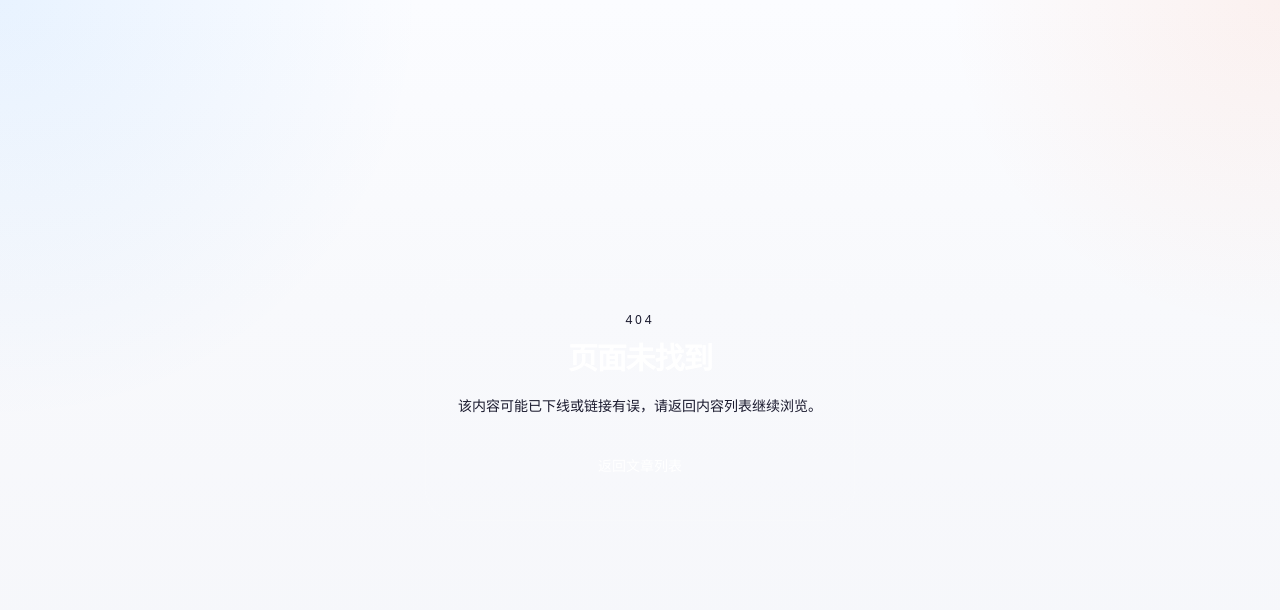
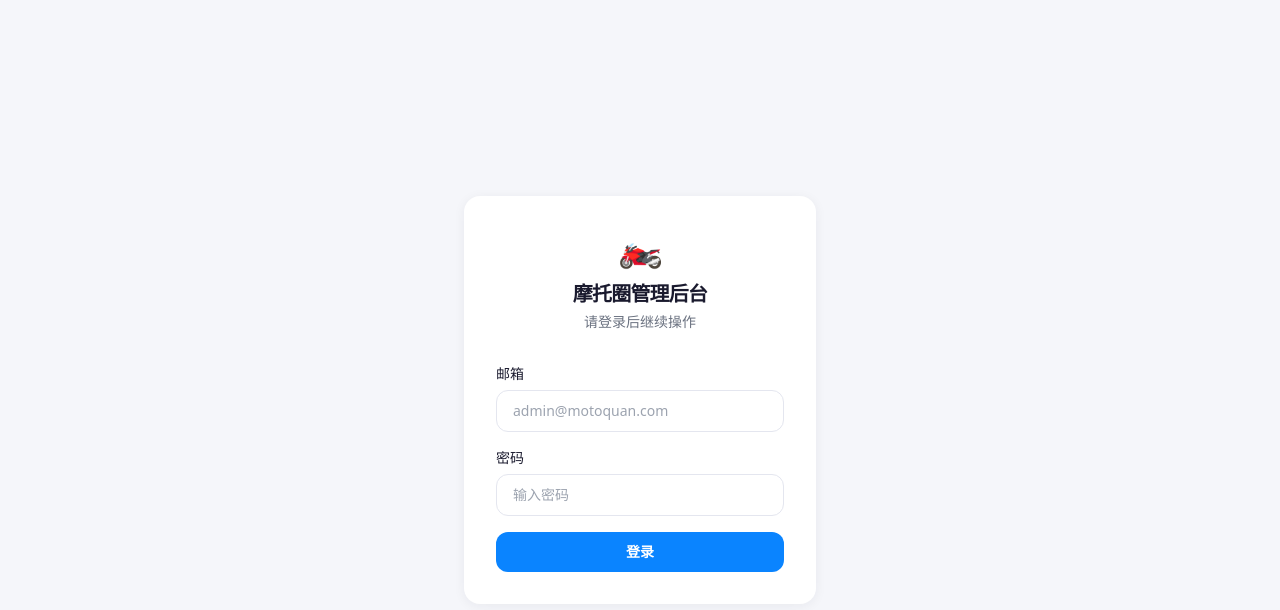
Before and after one commit to Ericdaany0312/motoquan, a Next.js app: page /admin/login in a window 1280 px wide. Before the commit this address had no page. Shown: the top 610 px of the page. Built offline with nearby package versions, Linux system fonts and the light colour scheme.

Commit message:
fix: admin auth bypass - add login page and auth check
- Add /admin/login page with sessionStorage auth
- Add auth check in admin layout (redirect to login if not authed)
- Remove admin links from homepage and footer
- Fix missing /api/categories/[id] route

```diff
--- a/src/app/admin/layout.tsx
+++ b/src/app/admin/layout.tsx
@@ -1,9 +1,11 @@
 'use client';
 
 import Link from 'next/link';
+import { useEffect, useState } from 'react';
+import { useRouter } from 'next/navigation';
+import { usePathname } from 'next/navigation';
 
-export default function AdminLayout({ children }: { children: React.ReactNode }) {
-  const navItems = [
+const NAV_ITEMS = [
   { href: '/admin', label: '数据看板', icon: '📊' },
   { href: '/admin/reviews', label: '内容审核', icon: '✅' },
   { href: '/admin/articles', label: '文章管理', icon: '📝' },
@@ -12,11 +14,46 @@ export default function AdminLayout({ children }: { children: React.ReactNode })
   { href: '/admin/businesses', label: '商务信息', icon: '🏢' },
 ];
 
-  const pathname = typeof window !== 'undefined' ? window.location.pathname : '';
+export default function AdminLayout({ children }: { children: React.ReactNode }) {
+  const router = useRouter();
+  const pathname = usePathname();
+  const [authed, setAuthed] = useState(false);
 
+  useEffect(() => {
+    if (pathname === '/admin/login') {
+      setAuthed(true);
+      return;
+    }
+    const isAuth = sessionStorage.getItem('motoquan_admin_auth') === 'true';
+    if (!isAuth) {
+      router.replace('/admin/login');
+    } else {
+      setAuthed(true);
+    }
+  }, [pathname, router]);
+
+  if (!authed) {
+    return (
+      <div className="min-h-screen flex items-center justify-center bg-[#F5F6FA]">
+        <div className="text-heading">验证中...</div>
+      </div>
+    );
+  }
+
+  // Login page: no sidebar, centered content only
+  if (pathname === '/admin/login') {
+    return (
+      <div className="min-h-screen bg-[#F5F6FA] flex items-center justify-center px-4">
+        <div className="w-full max-w-sm">
+          {children}
+        </div>
+      </div>
+    );
+  }
+
+  // Admin shell with sidebar
   return (
     <div className="min-h-screen bg-gray-50 flex">
-      {/* Sidebar */}
       <aside className="w-56 bg-white border-r border-line flex flex-col sticky top-0 h-screen overflow-y-auto">
         <div className="px-5 py-6 border-b border-line">
           <Link href="/" className="flex items-center gap-2">
@@ -26,7 +63,7 @@ export default function AdminLayout({ children }: { children: React.ReactNode })
           <p className="text-xs text-body mt-1">管理后台</p>
         </div>
         <nav className="flex-1 px-3 py-4 space-y-1">
-          {navItems.map((item) => {
+          {NAV_ITEMS.map((item) => {
             const active = pathname === item.href;
             return (
               <Link
@@ -54,8 +91,6 @@ export default function AdminLayout({ children }: { children: React.ReactNode })
           </Link>
         </div>
       </aside>
-
-      {/* Main content */}
       <main className="flex-1 overflow-auto">
         <div className="p-8">
           {children}
--- /dev/null
+++ b/src/app/admin/login/page.tsx
@@ -0,0 +1,74 @@
+'use client';
+
+import { useState } from 'react';
+import { useRouter } from 'next/navigation';
+
+const ADMIN_EMAIL = 'admin@motoquan.com';
+const ADMIN_PASSWORD = 'motoquan2026';
+
+export default function AdminLogin() {
+  const router = useRouter();
+  const [email, setEmail] = useState('');
+  const [password, setPassword] = useState('');
+  const [error, setError] = useState('');
+
+  async function handleLogin(e: React.FormEvent) {
+    e.preventDefault();
+    if (email === ADMIN_EMAIL && password === ADMIN_PASSWORD) {
+      sessionStorage.setItem('motoquan_admin_auth', 'true');
+      router.push('/admin');
+    } else {
+      setError('用户名或密码错误');
+    }
+  }
+
+  return (
+    <div className="min-h-screen bg-[#F5F6FA] flex items-center justify-center px-4">
+      <div className="w-full max-w-sm">
+        <div className="bg-white rounded-2xl shadow-card p-8">
+          <div className="text-center mb-8">
+            <div className="text-4xl mb-3">🏍️</div>
+            <h1 className="text-xl font-bold text-heading">摩托圈管理后台</h1>
+            <p className="text-sm text-body mt-1">请登录后继续操作</p>
+          </div>
+
+          <form onSubmit={handleLogin} className="space-y-4">
+            <div>
+              <label className="block text-sm font-medium text-heading mb-1.5">邮箱</label>
+              <input
+                type="email"
+                value={email}
+                onChange={(e) => setEmail(e.target.value)}
+                className="w-full px-4 py-2.5 rounded-xl border border-line bg-white text-heading text-sm focus:outline-none focus:ring-2 focus:ring-primary/50"
+                placeholder={ADMIN_EMAIL}
+                required
+              />
+            </div>
+            <div>
+              <label className="block text-sm font-medium text-heading mb-1.5">密码</label>
+              <input
+                type="password"
+                value={password}
+                onChange={(e) => setPassword(e.target.value)}
+                className="w-full px-4 py-2.5 rounded-xl border border-line bg-white text-heading text-sm focus:outline-none focus:ring-2 focus:ring-primary/50"
+                placeholder="输入密码"
+                required
+              />
+            </div>
+
+            {error && (
+              <p className="text-sm text-red-500 text-center">{error}</p>
+            )}
+
+            <button
+              type="submit"
+              className="w-full py-2.5 bg-primary text-white font-semibold rounded-xl hover:bg-primary/90 transition text-sm"
+            >
+              登录
+            </button>
+          </form>
+        </div>
+      </div>
+    </div>
+  );
+}
--- a/src/app/api/categories/[id]/route.ts
+++ b/src/app/api/categories/[id]/route.ts
@@ -1,5 +1,22 @@
 import { NextRequest, NextResponse } from 'next/server';
 import { supabase } from '@/lib/supabase';
+
+export async function GET(
+  request: NextRequest,
+  { params }: { params: { id: string } }
+) {
+  const { data, error } = await supabase
+    .from('categories')
+    .select('*')
+    .eq('id', params.id)
+    .single();
+
+  if (error || !data) {
+    return NextResponse.json({ error: 'Not found' }, { status: 404 });
+  }
+
+  return NextResponse.json(data);
+}
 
 export async function PUT(
   request: NextRequest,
--- a/src/app/page.tsx
+++ b/src/app/page.tsx
@@ -140,12 +140,7 @@ export default async function HomePage() {
             <div className="card rounded-2xl p-20 text-center">
               <div className="text-5xl mb-4">🏍️</div>
               <p className="text-lg text-[#6B7280]">暂无精选文章</p>
-              <Link
-                href="/admin/articles/new"
-                className="mt-4 text-sm text-[#FF6B35] hover:underline inline-block"
-              >
-                去后台发布第一篇 →
-              </Link>
+
             </div>
           )}
         </section>
@@ -176,12 +171,6 @@ export default async function HomePage() {
             <div className="card rounded-2xl py-16 text-center">
               <div className="text-4xl mb-4">📰</div>
               <p className="text-[#6B7280]">暂无文章</p>
-              <Link
-                href="/admin/articles/new"
-                className="mt-3 text-sm text-[#FF6B35] hover:underline inline-block"
-              >
-                去后台发布 →
-              </Link>
             </div>
           )}
         </section>
--- a/src/components/site-footer.tsx
+++ b/src/components/site-footer.tsx
@@ -43,9 +43,7 @@ export function SiteFooter() {
               <Link href="/articles" className="block transition-colors hover:text-[#FF6B35]">
                 全部文章
               </Link>
-              <Link href="/admin" className="block transition-colors hover:text-[#FF6B35]">
-                管理后台
-              </Link>
+
             </div>
           </div>
         </div>
```
Lines whose indentation alone changed are shown as unchanged.
